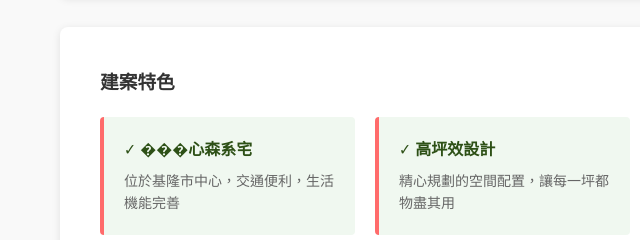
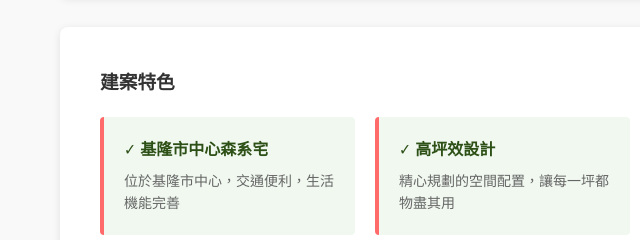
Before and after one commit to roccccheng-hash/flash, a plain HTML site: page index.html in a window 1280 px wide. Shown: the part 940-1180 px from the top of the page, 0-640 px from the left. Drawn offline with Linux system fonts and the light colour scheme.

Commit message:
Update index.html

```diff
--- a/index.html
+++ b/index.html
@@ -493,7 +493,7 @@
                     <h3>建案特色</h3>
                     <div class="highlights-grid">
                         <div class="highlight-item">
-                            <h4>✓ ���心森系宅</h4>
+                            <h4>✓ 基隆市中心森系宅</h4>
                             <p>位於基隆市中心，交通便利，生活機能完善</p>
                         </div>
                         <div class="highlight-item">
```
